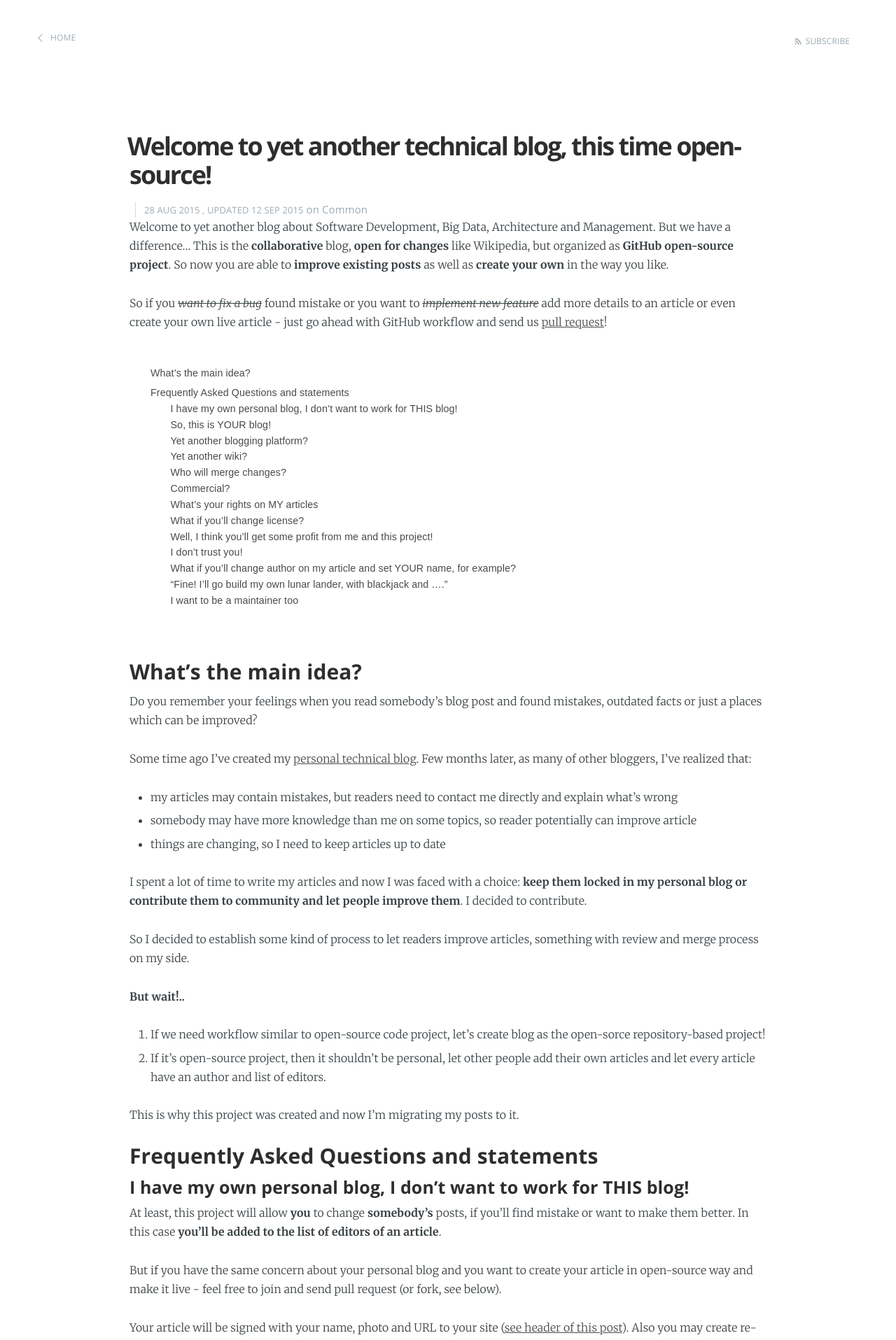
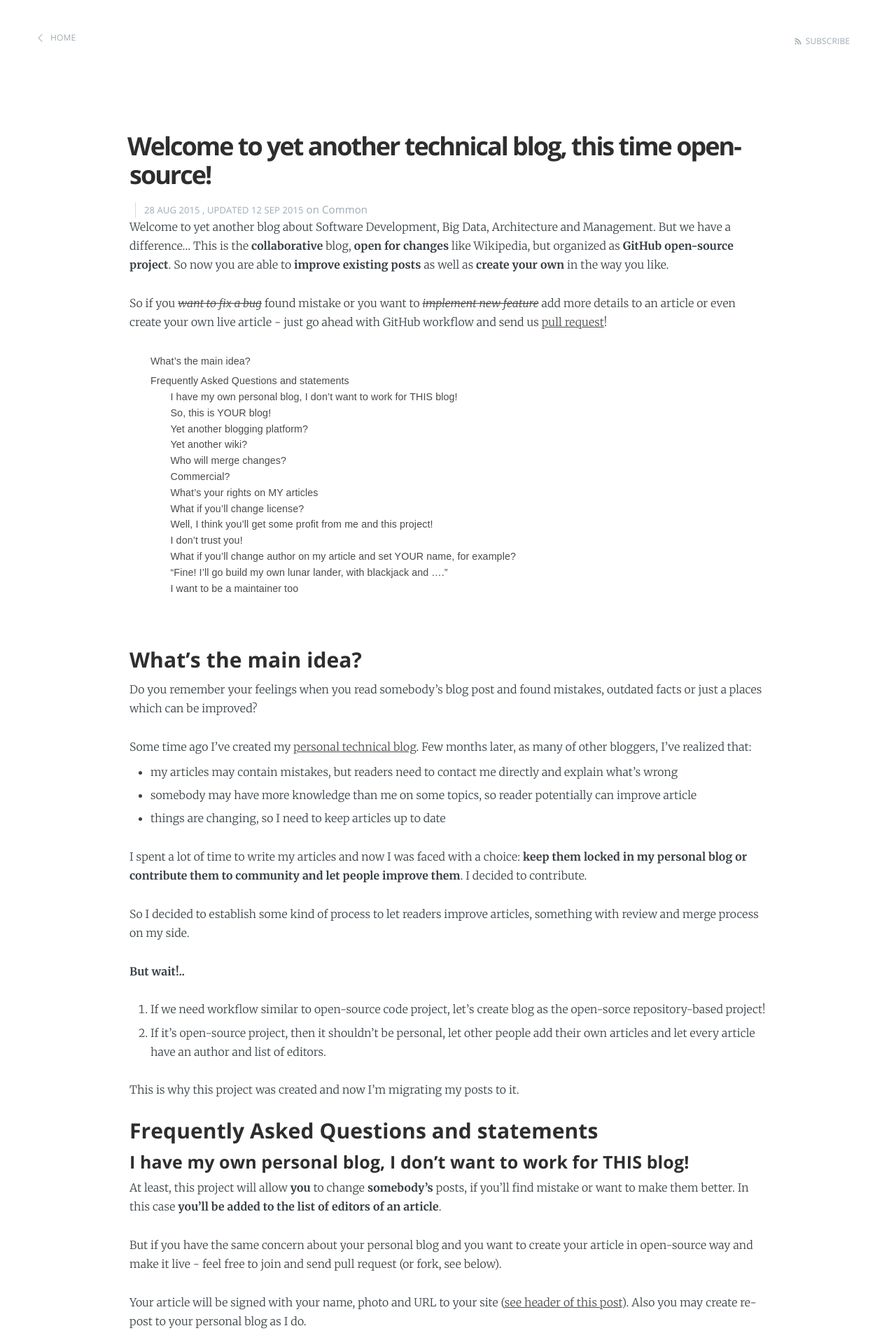
Before and after one commit to rndblog/rndblog.github.io, a Jekyll site: the page built from _posts/2015-08-28-welcome.markdown, in a window 1280 px wide. Shown: the top 1915 px of the page at 70% size. Built offline with Jekyll 4.4.1, drawn with Linux system fonts in a browser that asks for light colours.

Commit message:
Changed UL-LI markup

```diff
--- a/assets/css/custom.css
+++ b/assets/css/custom.css
@@ -200,3 +200,11 @@
 	text-shadow: 0 1px 0 rgba(255,255,255,0.25);
 	top: 8px;
 }
+
+p~ul {
+	margin-top: -1.2em;
+}
+
+ul p {
+	margin-bottom: 0em;
+}
```
